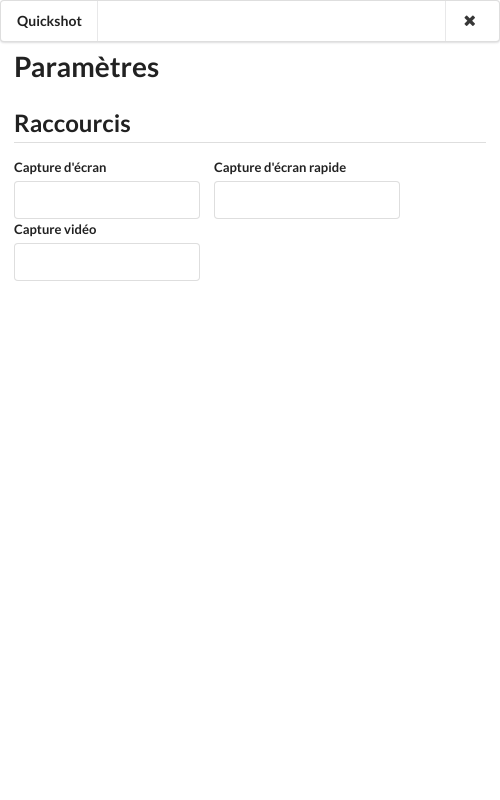
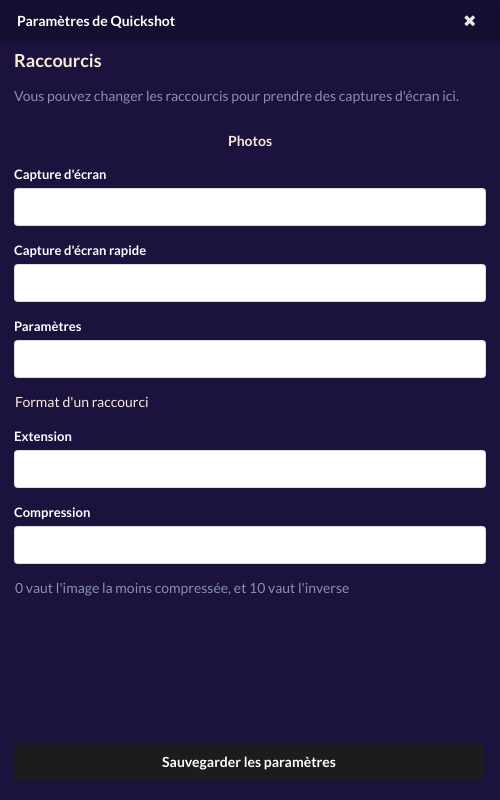
Before and after one commit to thomas-cardon/quickshot, an Electron app: page src/views/ui-settings.html in a window 500 px wide. Drawn offline with nearby package versions, Linux system fonts and the light colour scheme; no server answers.

Commit message:
Settings page is now useful and integrated

```diff
--- /dev/null
+++ b/src/assets/ui.css
@@ -0,0 +1,60 @@
+html { overflow: hidden; }
+body { margin: 0; width: 100%; height: 100%;  background-color: rgb(27, 18, 61); }
+
+#header {
+  position: absolute;
+  top: 0;
+  left: 0;
+
+  width: 100% !important;
+  -webkit-app-region: drag;
+}
+
+#close {
+  -webkit-app-region: no-drag;
+  cursor: pointer;
+}
+
+* {
+  -webkit-user-select: none;
+}
+
+#header {
+  background-color: rgb(20, 14, 48);
+}
+
+*:not(input) {
+  color: white !important;
+}
+
+h1, h2, h3, h4, h5, h6 {
+  color: antiquewhite !important;
+}
+
+a {
+  color: antiquewhite !important;
+  text-decoration: none;
+}
+
+a:visited, p {
+  color: rgb(136, 144, 181) !important;
+  text-decoration: none;
+}
+
+/* mouse over link */
+a:hover {
+  color: antiquewhite !important;
+  text-decoration: underline;
+  cursor: pointer;
+}
+
+/* selected link */
+a:active {
+  color: rgb(204, 173, 112) !important;
+  text-decoration: underline;
+}
+
+/* magic hack */
+.align {
+  margin: 0 8px 1em;
+}
--- a/src/views/ui-settings.html
+++ b/src/views/ui-settings.html
@@ -4,54 +4,47 @@
         <meta charset="utf-8">
         <title>Quickshot Settings</title>
         <link rel="stylesheet" type="text/css" href="../assets/semantic/semantic.min.css">
+        <link rel="stylesheet" type="text/css" href="../assets/ui.css">
     </head>
-    <style>
-    html { overflow: hidden; }
-    body { margin: 0; width: 100%; height: 100%; }
-
-    #header {
-      position: absolute;
-      top: 0;
-      left: 0;
-
-      width: 100% !important;
-      -webkit-app-region: drag;
-    }
-
-    #header > .item {
-      -webkit-app-region: no-drag;
-    }
-
-    * {
-      -webkit-user-select: none;
-    }
-    </style>
     <body style="">
       <div class="ui container">
         <div class="ui menu" id="header">
           <div class="header item">
-            Quickshot
+            Paramètres de Quickshot
           </div>
-          <div class="item right" onclick="require('electron').remote.getCurrentWindow().close()"><i class="close icon"></i></div>
+          <div class="item right" id="close" onclick="require('electron').remote.getCurrentWindow().close()"><i class="close icon"></i></div>
         </div>
-        <h1 style="padding-top: 5%;">Paramètres</h1>
-        <h2 class="ui dividing header">Raccourcis</h1>
+        <h3 style="padding-top: 5%;" class="ui header">Raccourcis</h3>
+        <p>Vous pouvez changer les raccourcis pour prendre des captures d'écran ici.</p>
+        <h5 class="ui centered header">Photos</h5>
         <div class="ui form">
-            <div class="fields">
+          <div class="equal width fields">
             <div class="field">
               <label>Capture d'écran</label>
-                <input type="text" id="shortcut-screenshot">
+              <input type="text" id="shortcut-photo" data-settings-id="">
             </div>
             <div class="field">
               <label>Capture d'écran rapide</label>
-                <input type="text" id="shortcut-screenshot-quick">
+              <input type="text" id="shortcut-instant" data-settings-id="">
             </div>
             <div class="field">
-                <label>Capture vidéo</label>
-                <input type="text" id="shortcut-video">
+              <label>Paramètres</label>
+              <input type="text" id="shortcut-settings" data-settings-id="">
+            </div>
+            <a class="align" onclick="require('electron').shell.openExternal('https://www.electronjs.org/docs/api/accelerator')">Format d'un raccourci</a>
+            <div class="field">
+              <label>Extension</label>
+              <input type="text" id="photo-extension" data-settings-id="">
+            </div>
+            <div class="field">
+              <label>Compression</label>
+              <input type="number" min="0" max="10" id="photo-compression" data-settings-id="">
+            </div>
+            <p class="align">0 vaut l'image la moins compressée, et 10 vaut l'inverse</p>
           </div>
         </div>
-          </div>
+        <br><br>
+        <button class="ui secondary button" style="width: 94%;position: fixed;bottom: 20px;" onclick="saveSettings(this)">Sauvegarder les paramètres</button>
       </div>
         <script>if (typeof module === 'object') {window.module = module; module = undefined;}</script>
         <script
@@ -62,12 +55,22 @@
         <script>if (window.module) module = window.module;</script>
         <script>
         const { FileStorage } = require('a-capsule');
-        let Storage = new FileStorage('file.json');
+        let Storage = new FileStorage('settings.json');
 
-        Storage.load().then(async () => {
-          await Storage.default()
-          .end();
+        Storage.load().then(() => loadSettings());
+
+        function loadSettings() {
+          document.querySelectorAll('input[data-settings-id]').forEach(x => {
+            console.log(x.dataset.settingsId === '' ? x.id : dataset.settingsId);
+            x.value = Storage.get(x.dataset.settingsId === '' ? x.id : dataset.settingsId);
+            x.addEventListener('change', () => Storage.set(x.dataset.settingsId === '' ? x.id : dataset.settingsId, x.value));
           });
+        }
+
+        function saveSettings(el) {
+          el.disabled = true;
+          Storage.save().then(() => el.disabled = false);
+        }
         </script>
   </body>
 </html>
```
Also changed, not shown: src/main.js (+18 -6 lines). Lines whose indentation alone changed are shown as unchanged.
